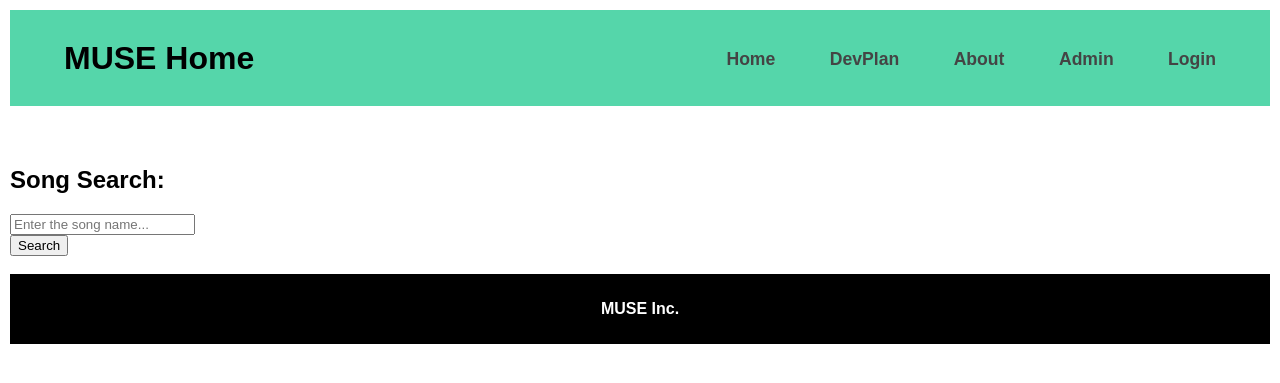
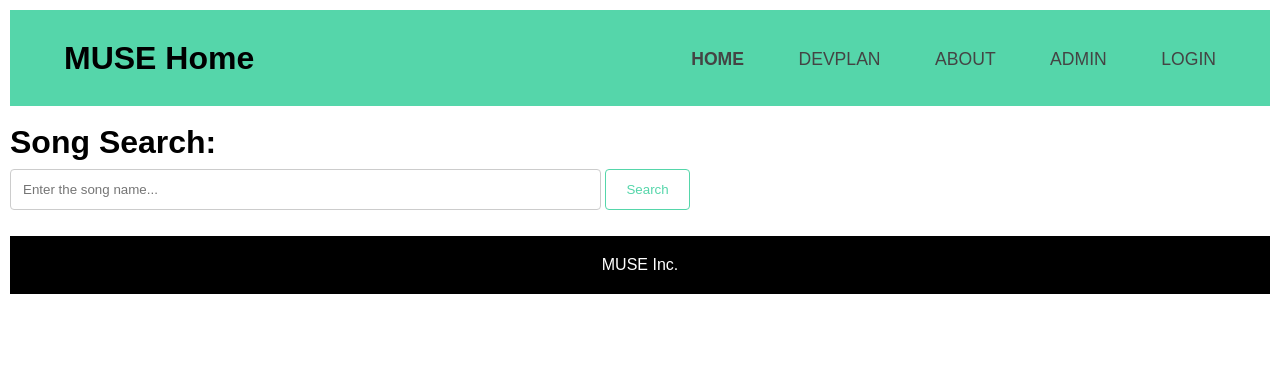
Before and after one commit to tfitzpatrick0/Databases-MuseWebApp, a PHP site: page / in a window 1280 px wide. Shown: the top 383 px of the page. Run offline with PHP 8.4, Linux system fonts and the light colour scheme; some libraries are stand-ins or nearby versions.

Commit message:
home page styling

```diff
--- a/muse/css/style.css
+++ b/muse/css/style.css
@@ -2,24 +2,34 @@ html {
   box-sizing: border-box;
 }
 
+h1,
+h2,
+h3,
+h4,
+h5,
+p {
+  margin: 0;
+}
+
+/* General styles (shared) */
 @import url("https://fonts.googleapis.com/css?family=Work+Sans:400,600");
 body {
   margin: 10px;
   background-color: white;
   font-family: "Work Sans", sans-serif;
-  font-weight: 800;
   height: 100%;
 }
 
-.empty_div {
-  height: 5vh;
+.col {
+  display: inline-block;
 }
 
+/* Header styles (shared) */
 header {
-  background: #55d6aa;
+  background-color: #55d6aa;
 }
 
-.container_h {
+.container-h {
   width: 90vw;
   height: 7vh;
   padding: 20px 20px;
@@ -52,9 +62,10 @@ nav li {
 }
 
 nav a {
+  display: block;
   color: #444;
   text-decoration: none;
-  display: block;
+  text-transform: uppercase;
 }
 
 nav a:hover {
@@ -62,11 +73,11 @@ nav a:hover {
 }
 
 nav a::before {
+  width: 0%;
+  display: block;
   content: "";
-  display: block;
   height: 3px;
   background-color: #444;
-  width: 0%;
   transition: all ease-in-out 250ms;
 }
 
@@ -74,8 +85,37 @@ nav a:hover::before {
   width: 100%;
 }
 
+/* Home page - song search */
+.content-container-full {
+  text-align: left;
+}
+
+#searchText {
+  padding: 12px 400px 12px 12px;
+  margin: 8px 0;
+  border: 1px solid #ccc;
+  border-radius: 4px;
+  box-sizing: border-box;
+}
+
+#searchButton {
+  padding: 12px 20px;
+  margin: 8px 0;
+  border: 1px solid #55d6aa;
+  border-radius: 4px;
+  color: #55d6aa;
+  background-color: white;
+  transition: all ease-in-out 250ms;
+}
+
+#searchButton:hover {
+  color: white;
+  background-color: #55d6aa;
+  transition: all ease-in-out 250ms;
+}
+
 .footer {
-  padding: 10px;
+  padding: 20px;
   background-color: black;
   color: white;
   text-align: center;
--- a/muse/index.php
+++ b/muse/index.php
@@ -34,7 +34,7 @@ try {
 
 <body onload="onPageLoad()">
     <header>
-        <div class="container_h">
+        <div class="container-h">
             <h1 class="logo">MUSE Home</h1>
             <nav>
                 <ul>
@@ -48,20 +48,18 @@ try {
         </div>
     </header>
 
-    <div class="empty_div"></div>
+    <br />
 
     <div>
         <div class="content-container-full">
-            <div class="row">
-                <h2>Song Search:</h2>
+            <div>
+                <h1>Song Search:</h1>
             </div>
-            <div class="row">
-                <div class="col">
-                    <input id="searchText" class="form-control me-2" type="text" name="searched_song_name" placeholder="Enter the song name..." aria-label="Search">
-                </div>
-                <div class="col">
-                    <button id="searchButton" class="btn btn-outline-success" type="button" onclick="getTable()">Search</button>
-                </div>
+            <div class="col">
+                <input id="searchText" class="form-control me-2" type="text" name="searched_song_name" placeholder="Enter the song name..." aria-label="Search">
+            </div>
+            <div class="col">
+                <button id="searchButton" class="btn btn-outline-success" type="button" onclick="getTable()">Search</button>
             </div>
 
             <br />
@@ -131,6 +129,8 @@ try {
             }
         </script>
 
+        <br />
+
         <div class="footer">
             <p>MUSE Inc.</p>
         </div>
```
